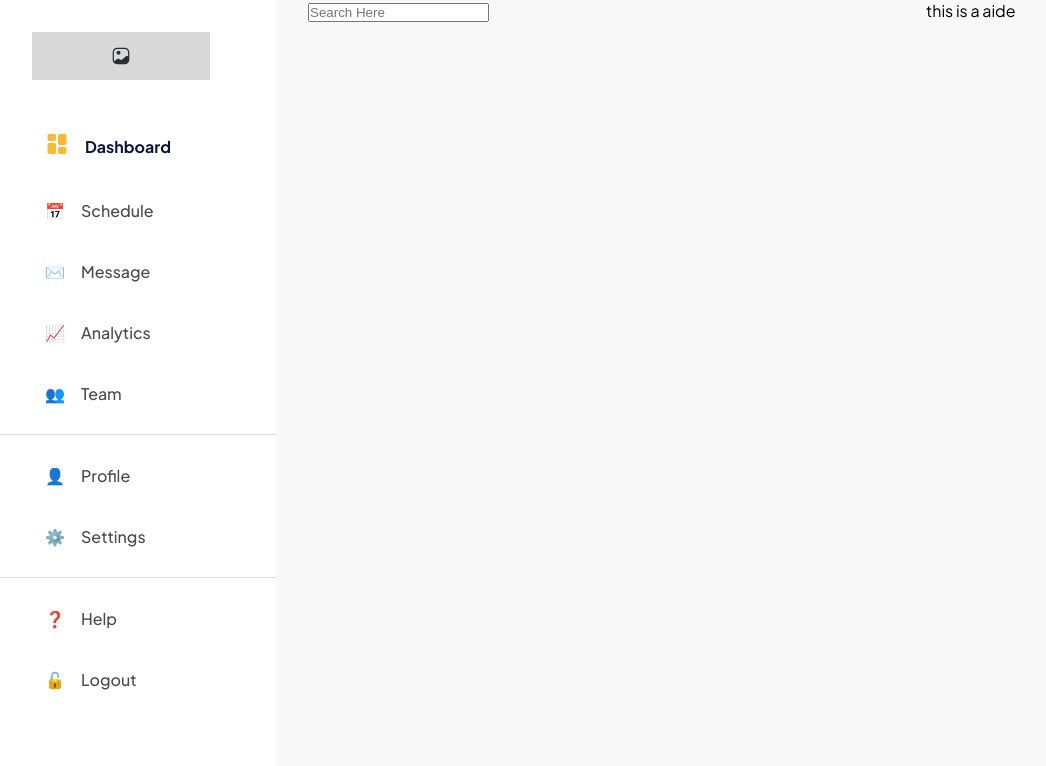
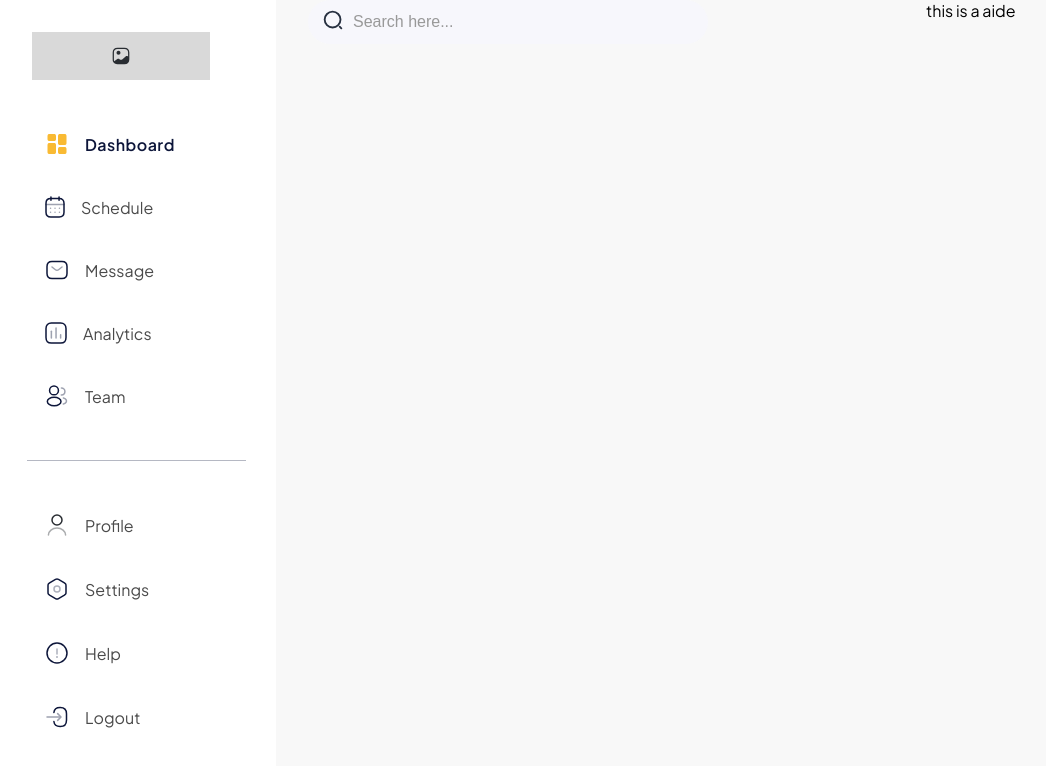
Before and after one commit to Rahulghimire/intuji-frontend-associate-challenge, a plain HTML site: page index.html in a window 1280 px wide. Shown: the whole page, without its empty margins (4-1050 px from the left). Drawn offline with Linux system fonts and the light colour scheme.

Commit message:
sidebar completed

```diff
--- a/index.html
+++ b/index.html
@@ -14,36 +14,27 @@
     <div class="wrapper">
       <main class="main">
         <header class="header">
-          <div>
-            <input type="text" placeholder="Search Here" />
-          </div>
+          <form role="search" class="search-form">
+            <label for="search-input">
+              <img
+                src="/assets/search-normal.svg"
+                alt="Search Icon"
+                class="search-icon"
+                loading="eager"
+                width="20"
+                height="20"
+              />
+            </label>
+            <input
+              type="search"
+              id="search-input"
+              placeholder="Search here..."
+            />
+          </form>
+
           <div></div>
         </header>
       </main>
-
-      <!-- <section class="sider">
-        <figure>
-          <img src="/assets/gallery.svg" alt="Dashboard Logo" />
-        </figure>
-        <nav class="nav">
-          <ul class="nav__list">
-            <li><a href="/">Dashboard</a></li>
-            <li><a href="/schedule">Schedule</a></li>
-            <li><a href="/message">Message</a></li>
-            <li><a href="/analytics">Analytics</a></li>
-            <li><a href="/team">Team</a></li>
-            <li><a href="/profile">Profile</a></li>
-            <li><a href="/settings">Settings</a></li>
-            <li><a href="/help">Help</a></li>
-            <li><a href="/logout">Logout</a></li>
-            <div>border</div>
-            <li><a href="/profile">Profile</a></li>
-            <li><a href="/settings">Settings</a></li>
-            <li><a href="/help">Help</a></li>
-            <li><a href="/logout">Logout</a></li>
-          </ul>
-        </nav>
-      </section> -->
 
       <aside class="sidebar">
         <figure class="sidebar__logo">
@@ -59,7 +50,6 @@
           <ul>
             <li class="active">
               <a href="/">
-                <span class="icon">
                 <svg
                   width="24"
                   height="24"
@@ -84,31 +74,30 @@
                     fill="#F9BA33"
                   />
                 </svg>
-                </span>
                 <span class="text">Dashboard</span>
               </a>
             </li>
             <li>
               <a href="/schedule">
-                <span class="icon">📅</span>
+                <img src="/assets/Calendar.svg" alt="Schedule Icon" />
                 <span class="text">Schedule</span>
               </a>
             </li>
             <li>
               <a href="#">
-                <span class="icon">✉️</span>
+                <img src="/assets/sms.svg" alt="Message Icon" />
                 <span class="text">Message</span>
               </a>
             </li>
             <li>
               <a href="#">
-                <span class="icon">📈</span>
+                <img src="/assets/Chart.svg" alt="Analytics Icon" />
                 <span class="text">Analytics</span>
               </a>
             </li>
             <li>
               <a href="#">
-                <span class="icon">👥</span>
+                <img src="/assets/profile-2user.svg" alt="Team Icon" />
                 <span class="text">Team</span>
               </a>
             </li>
@@ -117,28 +106,27 @@
           <ul>
             <li>
               <a href="#">
-                <span class="icon">👤</span>
+                <img src="/assets/user.svg" alt="Profile Icon" />
                 <span class="text">Profile</span>
               </a>
             </li>
             <li>
               <a href="#">
-                <span class="icon">⚙️</span>
+                <img src="/assets/setting.svg" alt="Setting Icon" />
                 <span class="text">Settings</span>
               </a>
             </li>
           </ul>
-          <hr />
           <ul>
             <li>
               <a href="#">
-                <span class="icon">❓</span>
+                <img src="/assets/info-circle.svg" alt="Help Icon" />
                 <span class="text">Help</span>
               </a>
             </li>
             <li>
               <a href="#">
-                <span class="icon">🔓</span>
+                <img src="/assets/logout.svg" alt="Logout Icon" />
                 <span class="text">Logout</span>
               </a>
             </li>
--- a/scss/_base.scss
+++ b/scss/_base.scss
@@ -4,6 +4,7 @@
 $background-color: #f7f7fb;
 $sider-bg-color: #ffffff;
 
+//navigation colors
 $primary-color: #4a4a4a;
 $background-color: #f8f8f8;
 $hover-color: #e0e0e0;
@@ -29,6 +30,8 @@ $font-weight: (
   }
 }
 
+// layout
+
 @mixin three-column-layout($left: 280px, $right: 350px, $gap: 32px) {
   display: grid;
   grid-template-columns: $left 1fr $right;
--- a/scss/main.scss
+++ b/scss/main.scss
@@ -18,60 +18,91 @@ body {
 @include large-screen {
   .wrapper {
     @include three-column-layout();
+    .main {
+      .header {
+        .search-form {
+          display: flex;
+          align-items: center;
+          background: #f7f7fc;
+          padding: 10px 15px;
+          border-radius: 25px;
+          width: 100%;
+          max-width: 400px;
+
+          .search-icon {
+            margin-right: 10px;
+          }
+
+          input {
+            border: none;
+            background: transparent;
+            outline: none;
+            flex-grow: 1;
+            font-size: 16px;
+            color: #333;
+
+            &::placeholder {
+              color: #999;
+            }
+          }
+        }
+      }
+    }
     .sidebar {
       grid-area: sidebar;
       background: $sider-bg-color;
-      width: 280px;
-      height: 100vh;
-      padding: 32px 0;
+      width: 17.5rem;
+      // height: 100vh;
+      padding: 2rem 0;
       &__logo {
         background-color: #d9d9d9;
         display: flex;
         justify-content: center;
         align-items: center;
-        padding: 14px 77px;
-        margin: 0 66px 0 36px;
+        padding: 0.875rem 4.8125rem;
+        margin: 0 4.125rem 0 2.25rem;
         img {
-          width: 80px;
+          cursor: pointer;
         }
       }
 
       &__nav {
         flex-grow: 1;
-        margin: 32px 0;
+        margin: 2rem 0;
         ul {
           list-style: none;
           padding: 0;
           margin: 0;
+          background: $sider-bg-color;
 
           li {
             a {
               display: flex;
               align-items: center;
-              gap: 16px;
-              padding: 20px 0 20px 49px;
+              gap: 1rem;
+              font-size: 1rem;
+              padding: 1.25rem 0 1.25rem 3.0625rem;
               text-decoration: none;
               color: $primary-color;
-              font-weight: 500;
-              border-radius: 8px;
-
+              font-weight: map-get($font-weight, "regular");
               &:hover {
                 background: $hover-color;
               }
             }
 
             &.active a {
-              font-weight: bold;
+              font-weight: map-get($font-weight, "semibold");
               color: #0d163a;
-              // background: $hover-color;
+              font-size: 1rem;
+              letter-spacing: 0.03em;
             }
           }
         }
 
         hr {
-          margin: 10px 0;
+          margin: 2rem 1.90625rem;
           border: none;
-          border-top: 1px solid #ddd;
+          border-top: 0.0625rem solid rgba(13, 22, 58, 0.3);
         }
       }
     }
```
Also changed, not shown: assets/logout.svg (renamed from assets/login.svg), assets/search-normal.svg (added), scss/main.css, 1 other file. Lines whose indentation alone changed are shown as unchanged.
